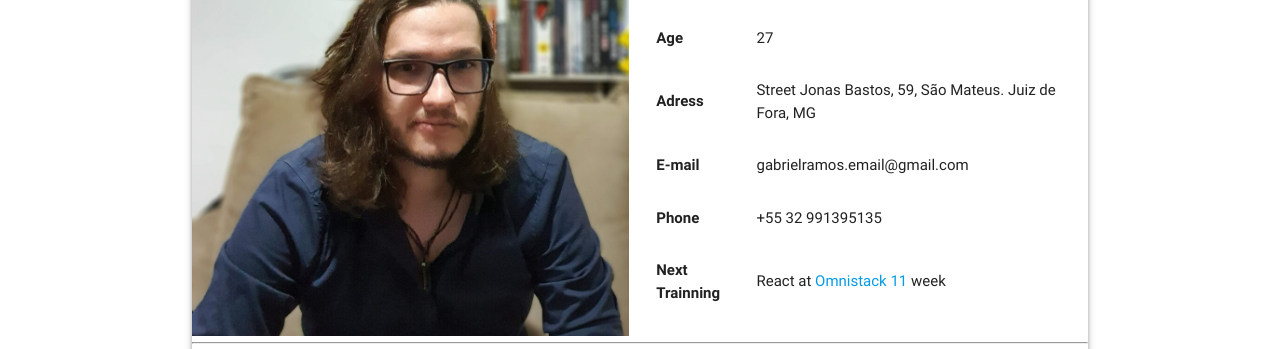
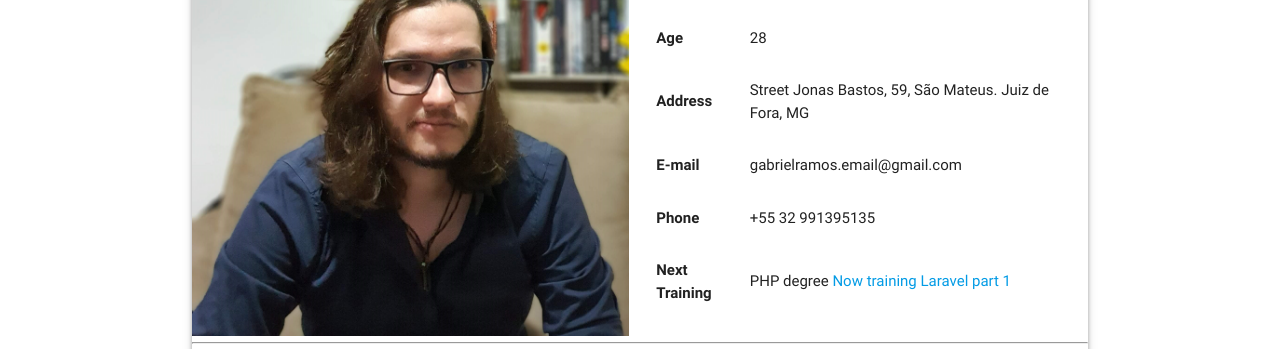
Before and after one commit to GabrielDSousa/portfolio, a plain HTML site: page en.html in a window 1280 px wide. Shown: the part 240-589 px from the top of the page. Drawn offline with Linux system fonts and the light colour scheme.

Commit message:
Information update

```diff
--- a/en.html
+++ b/en.html
@@ -69,10 +69,10 @@
                             <tbody>
                                 <tr>
                                     <th>Age</th>
-                                    <td>27</td>
+                                    <td>28</td>
                                 </tr>
                                 <tr>
-                                    <th>Adress</th>
+                                    <th>Address</th>
                                     <td>Street Jonas Bastos, 59, São Mateus. Juiz de Fora, MG</td>
                                 </tr>
                                 <tr>
@@ -84,9 +84,9 @@
                                     <td>+55 32 991395135</td>
                                 </tr>
                                 <tr>
-                                    <th>Next Trainning</th>
-                                    <td>React at <a
-                                            href="https://rocketseat.com.br/week/inscricao/11.0">Omnistack 11</a> week
+                                    <th>Next Training</th>
+                                    <td>PHP degree <a
+                                            href="https://cursos.alura.com.br/formacao-desenvolvedor-php">Now training Laravel part 1</a>
                                     </td>
                                 </tr>
                             </tbody>
@@ -163,8 +163,8 @@
                             <div class="collapsible-body">
                                 <ul>
                                     <li>PHP</li>
-                                    <li>ASP.Net Mvc</li>
                                     <li>Laravel</li>
+                                    <li>Lumen</li>
                                     <li>CodeIgniter</li>
                                 </ul>
                             </div>
```
Also changed, not shown: index.html (+4 -4 lines).
